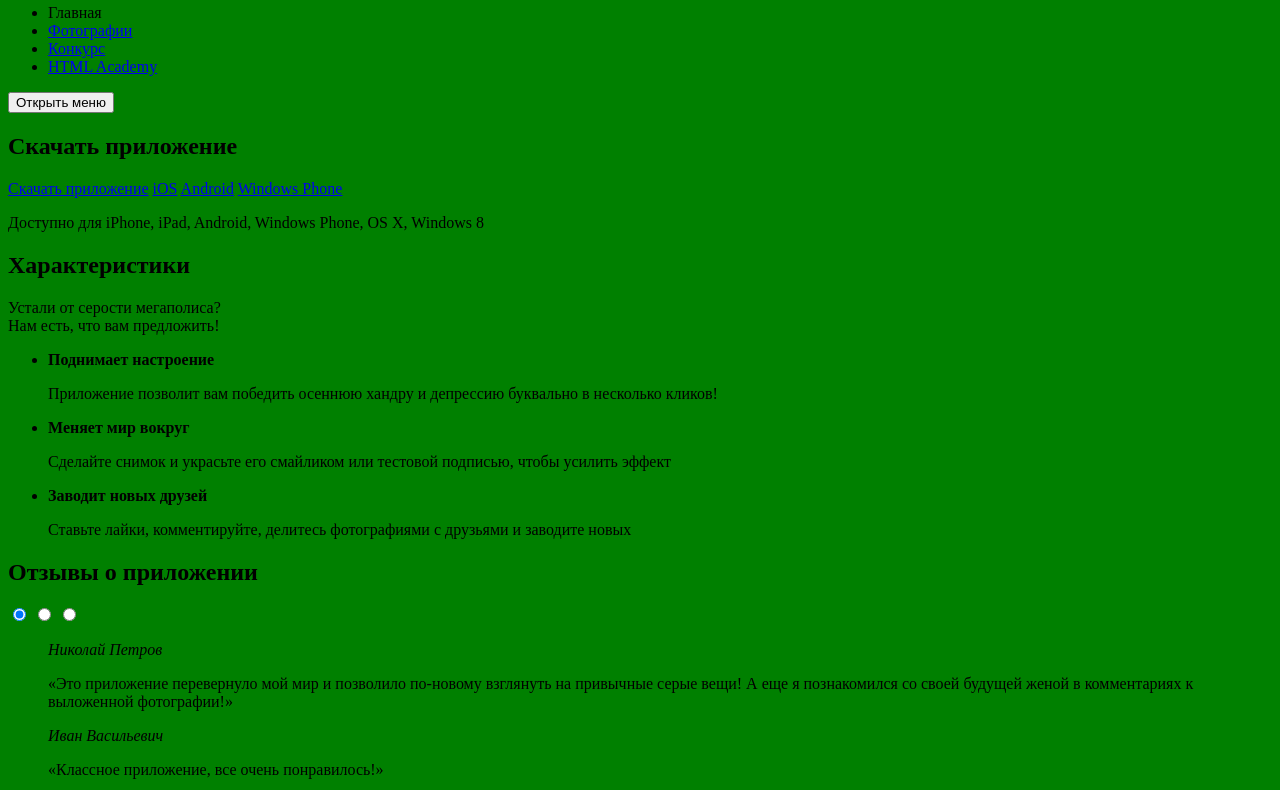
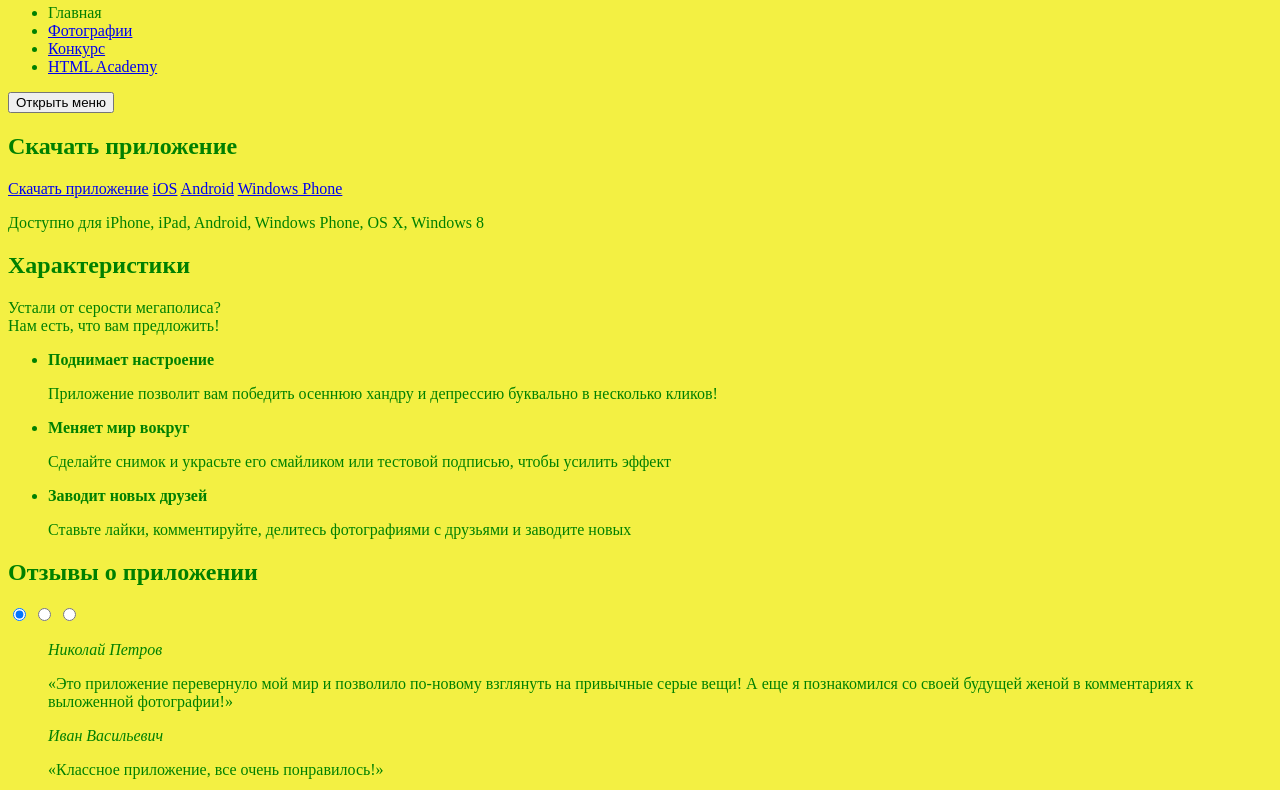
Before and after one commit to demries/pink, a plain HTML site: page index.html in a window 1280 px wide. Shown: the part 46-836 px from the top of the page. Drawn offline with nearby package versions, Linux system fonts and the light colour scheme; files that its build step writes are made by us from their sources.

Commit message:
Проверка работы препроцессора

```diff
--- a/sass/style.scss
+++ b/sass/style.scss
@@ -1,3 +1,7 @@
+$body-bg: #F3F043;
+$body-color: green;
+
 body {
-    background-color: green;
+    background-color: $body-bg;
+    color: $body-color;
 }
```
